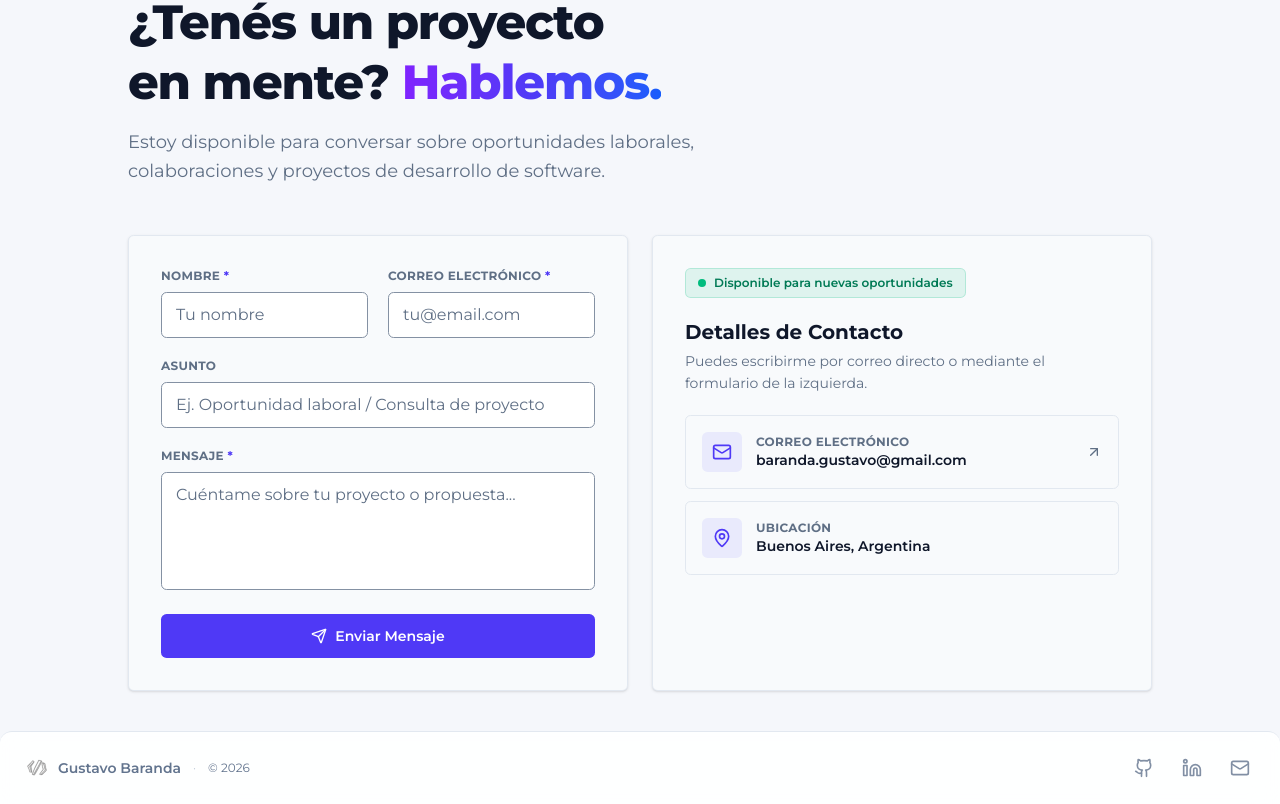
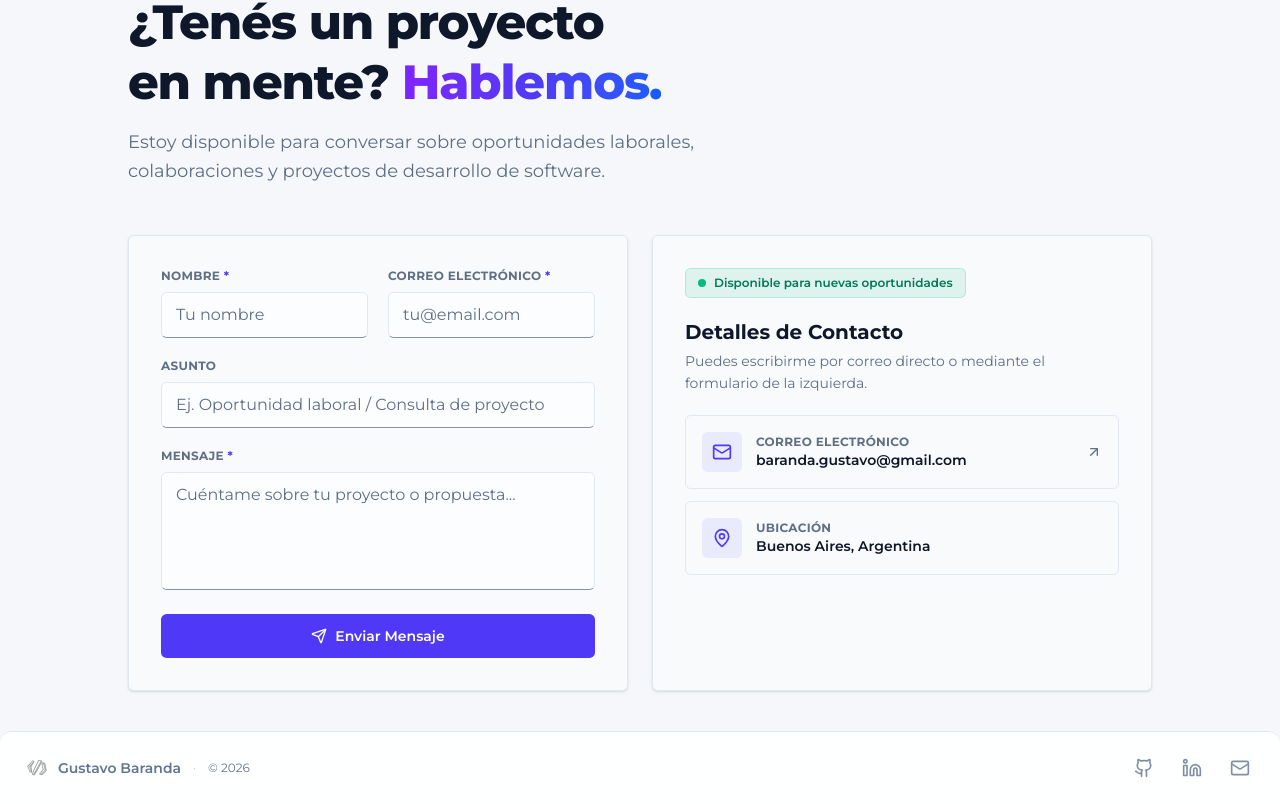
Before and after one commit to GustavoBaranda/Portfolio, a Next.js app: page / in a window 1280 px wide. Shown: the part 9814-10618 px from the top of the page. Built offline with nearby package versions, Linux system fonts and the light colour scheme.

Commit message:
style(contact): refine form field borders and focus

```diff
--- a/src/app/globals.css
+++ b/src/app/globals.css
@@ -467,22 +467,33 @@ body::-webkit-scrollbar-thumb {
   }
 }
 
-/* Contact field boundaries meet non-text contrast without darkening shared borders. */
+/* Keep contact fields visually soft while retaining a 3:1 persistent boundary cue. */
 #contact {
-  --contact-field-border: #8491a3;
+  --contact-field-boundary: #8592a4;
+  --contact-field-surface: color-mix(in srgb, var(--surface) 55%, var(--surface-card));
 }
 
 :is(:root.dark, :root[data-theme="dark"]) #contact {
-  --contact-field-border: #64748b;
+  --contact-field-boundary: #58687e;
 }
 
 #contact form :is(input, textarea):not([name="company"]) {
-  border-color: var(--contact-field-border);
+  border-color: var(--border);
+  border-bottom-color: var(--contact-field-boundary);
+  background-color: var(--contact-field-surface);
   transition: border-color 180ms ease, background-color 180ms ease, opacity 180ms ease;
 }
 
 #contact form :is(input, textarea):not([name="company"]):hover:not(:focus):not(:disabled):not([aria-invalid="true"]) {
-  border-color: color-mix(in srgb, var(--contact-field-border) 75%, var(--accent));
+  border-color: color-mix(in srgb, var(--border) 65%, var(--accent));
+  border-bottom-color: color-mix(in srgb, var(--contact-field-boundary) 70%, var(--accent));
+}
+
+#contact form :is(input, textarea):not([name="company"]):focus {
+  border-width: 2px;
+  padding: calc(0.625rem - 1px) calc(0.875rem - 1px);
+  outline: none;
+  box-shadow: none;
 }
 
 #contact form :is(input, textarea):not([name="company"]):focus:not([aria-invalid="true"]) {
--- a/src/components/contact/ContactForm.tsx
+++ b/src/components/contact/ContactForm.tsx
@@ -173,7 +173,7 @@ export default function ContactForm() {
                     value={formData.nombre}
                     onChange={handleChange}
                     placeholder="Tu nombre"
-                    className="rounded-[0.35rem] border border-soft surface px-3.5 py-2.5 text-base text-foreground placeholder:text-muted focus:border-indigo-600 focus:ring-2 focus:ring-indigo-600/20 focus:outline-none"
+                    className="rounded-[0.35rem] border border-soft surface px-3.5 py-2.5 text-base text-foreground placeholder:text-muted"
                   />
                   <FieldError name="nombre" errors={fieldErrors} />
                 </div>
@@ -196,10 +196,10 @@ export default function ContactForm() {
                     onChange={handleChange}
                     onBlur={() => setFieldErrors((prev) => ({ ...prev, email: validateContactFields(formData).email }))}
                     placeholder="tu@email.com"
-                    className={`rounded-[0.35rem] border surface px-3.5 py-2.5 text-base text-foreground placeholder:text-muted focus:outline-none transition-colors ${
+                    className={`rounded-[0.35rem] border surface px-3.5 py-2.5 text-base text-foreground placeholder:text-muted transition-colors ${
                       fieldErrors.email
-                        ? "border-rose-500/70 focus:border-rose-500 focus:ring-2 focus:ring-rose-500/20"
-                        : "border-soft focus:border-indigo-600 focus:ring-2 focus:ring-indigo-600/20"
+                        ? "border-rose-500/70"
+                        : "border-soft"
                     }`}
                   />
                   <FieldError name="email" errors={fieldErrors} />
@@ -223,7 +223,7 @@ export default function ContactForm() {
                   value={formData.asunto}
                   onChange={handleChange}
                   placeholder="Ej. Oportunidad laboral / Consulta de proyecto"
-                  className="rounded-[0.35rem] border border-soft surface px-3.5 py-2.5 text-base text-foreground placeholder:text-muted focus:border-indigo-600 focus:ring-2 focus:ring-indigo-600/20 focus:outline-none"
+                  className="rounded-[0.35rem] border border-soft surface px-3.5 py-2.5 text-base text-foreground placeholder:text-muted"
                 />
                   <FieldError name="asunto" errors={fieldErrors} />
               </div>
@@ -246,7 +246,7 @@ export default function ContactForm() {
                   value={formData.mensaje}
                   onChange={handleChange}
                   placeholder="Cuéntame sobre tu proyecto o propuesta..."
-                  className="rounded-[0.35rem] border border-soft surface px-3.5 py-2.5 text-base text-foreground placeholder:text-muted resize-none focus:border-indigo-600 focus:ring-2 focus:ring-indigo-600/20 focus:outline-none"
+                  className="rounded-[0.35rem] border border-soft surface px-3.5 py-2.5 text-base text-foreground placeholder:text-muted resize-none"
                 />
                   <FieldError name="mensaje" errors={fieldErrors} />
               </div>
```
Also changed, not shown: 1 other file (tests, documents, lock files or other folders).
